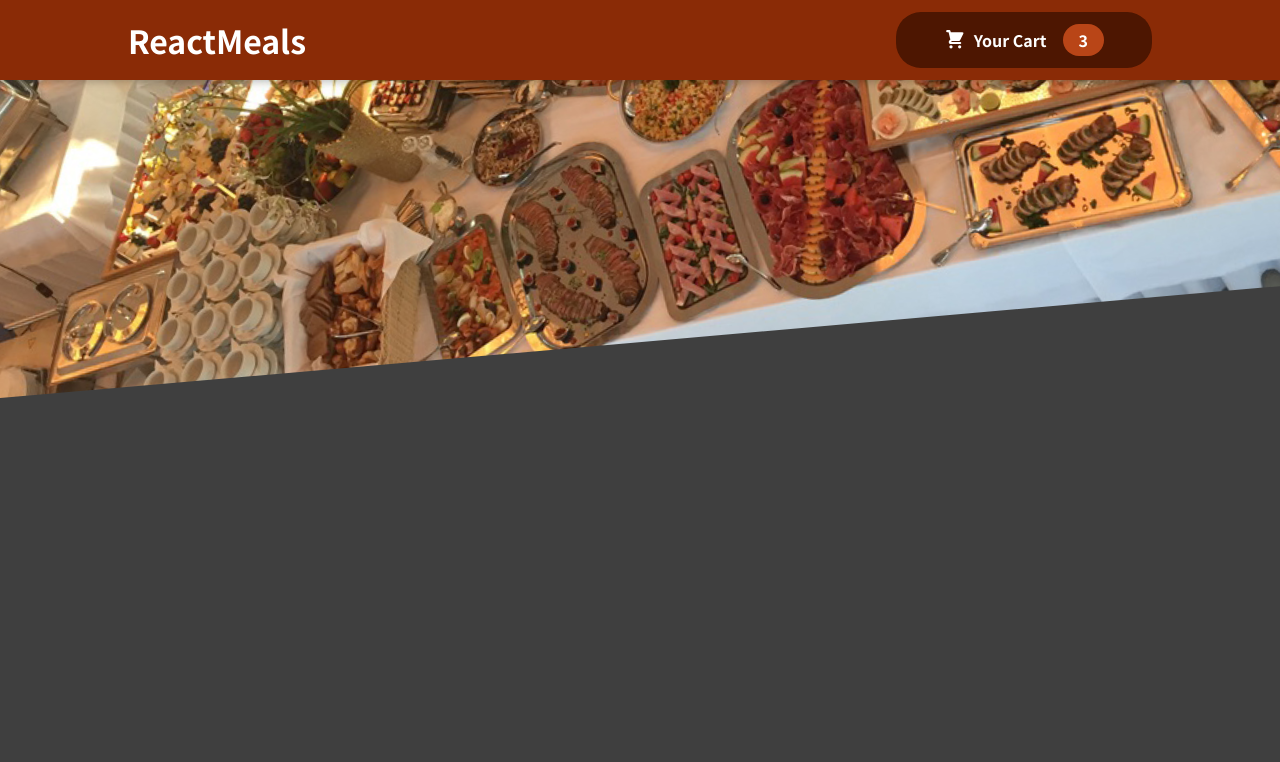
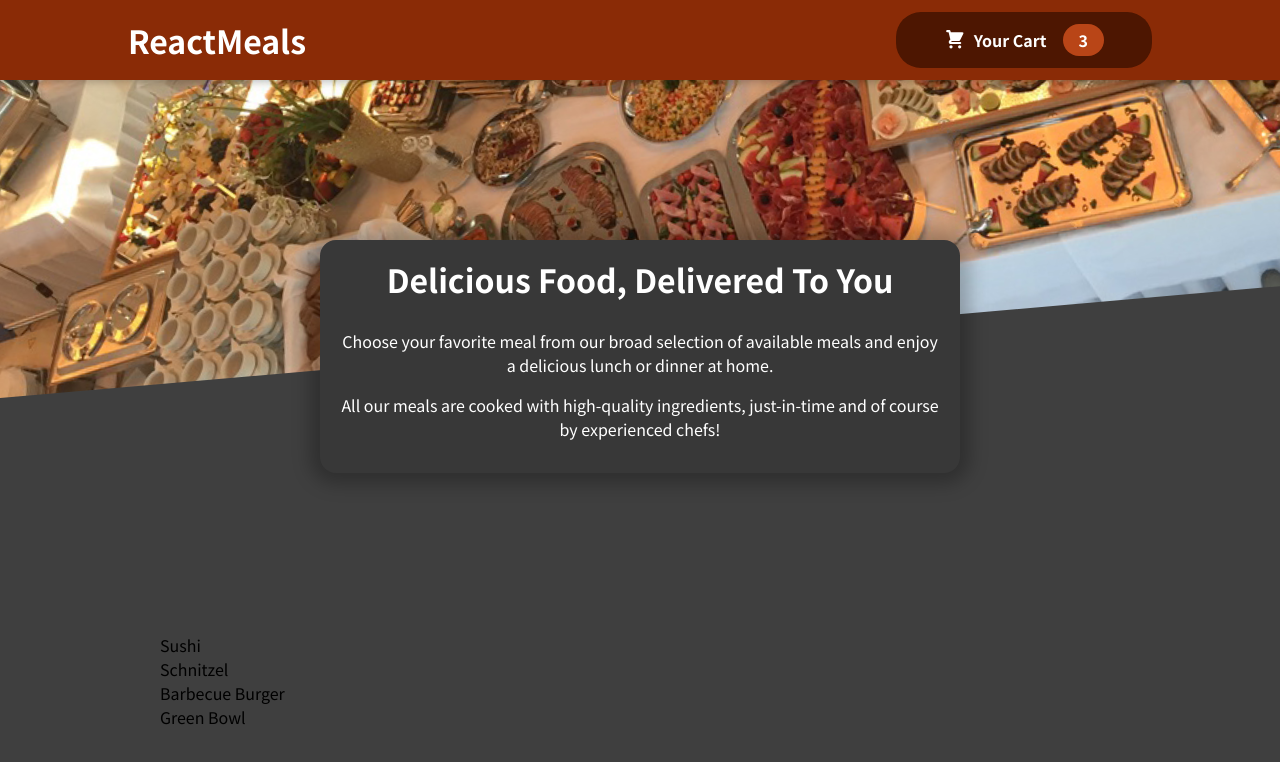
Before and after one commit to Puja0208/food-order-app-react, a JavaScript app: page / in a window 1280 px wide. Shown: the top 762 px of the page. Built offline with nearby package versions, Linux system fonts and the light colour scheme.

Commit message:
feat: Create Meals summary & available meals component

```diff
--- a/src/App.js
+++ b/src/App.js
@@ -1,8 +1,12 @@
 import Header from "./components/Layout/Header";
+import Meals from "./components/Meals/Meals";
 function App() {
   return (
     <>
       <Header />
+      <main>
+        <Meals />
+      </main>
     </>
   );
 }
--- /dev/null
+++ b/src/components/Meals/AvailableMeals.js
@@ -0,0 +1,41 @@
+import classes from "./AvailableMeals.module.css";
+
+const DUMMY_MEALS = [
+  {
+    id: "m1",
+    name: "Sushi",
+    description: "Finest fish and veggies",
+    price: 22.99,
+  },
+  {
+    id: "m2",
+    name: "Schnitzel",
+    description: "A german specialty!",
+    price: 16.5,
+  },
+  {
+    id: "m3",
+    name: "Barbecue Burger",
+    description: "American, raw, meaty",
+    price: 12.99,
+  },
+  {
+    id: "m4",
+    name: "Green Bowl",
+    description: "Healthy...and green...",
+    price: 18.99,
+  },
+];
+
+const AvailableMeals = () => {
+  const mealsList = DUMMY_MEALS.map((meal) => (
+    <li key={meal.id}>{meal.name}</li>
+  ));
+  return (
+    <section className={classes["meals"]}>
+      <ul>{mealsList}</ul>
+    </section>
+  );
+};
+
+export default AvailableMeals;
--- /dev/null
+++ b/src/components/Meals/AvailableMeals.module.css
@@ -0,0 +1,8 @@
+.meals {
+  margin-left: 10rem;
+}
+.meals ul {
+  list-style-type: none;
+  margin: 0;
+  padding: 0;
+}
--- /dev/null
+++ b/src/components/Meals/Meals.js
@@ -0,0 +1,12 @@
+import MealsSummary from "./MealsSummary";
+import AvailableMeals from "./AvailableMeals";
+const Meals = () => {
+  return (
+    <>
+      <MealsSummary />
+      <AvailableMeals />
+    </>
+  );
+};
+
+export default Meals;
--- /dev/null
+++ b/src/components/Meals/MealsSummary.js
@@ -0,0 +1,18 @@
+import classes from "./MealsSummary.module.css";
+const MealsSummary = () => {
+  return (
+    <section className={classes.summary}>
+      <h2>Delicious Food, Delivered To You</h2>
+      <p>
+        Choose your favorite meal from our broad selection of available meals
+        and enjoy a delicious lunch or dinner at home.
+      </p>
+      <p>
+        All our meals are cooked with high-quality ingredients, just-in-time and
+        of course by experienced chefs!
+      </p>
+    </section>
+  );
+};
+
+export default MealsSummary;
--- /dev/null
+++ b/src/components/Meals/MealsSummary.module.css
@@ -0,0 +1,18 @@
+.summary {
+  background-color: #383838;
+  color: white;
+  width: 90%;
+  max-width: 40rem;
+  text-align: center;
+  margin: auto;
+  padding: 1rem;
+  border-radius: 16px;
+  position: relative;
+  bottom: 10rem;
+  box-shadow: 0 1px 18px 10px rgba(0, 0, 0, 0.25);
+}
+
+.summary h2 {
+  font-size: 2rem;
+  margin-top: 0;
+}
```
Also changed, not shown: 1 other file (tests, documents, lock files or other folders).
